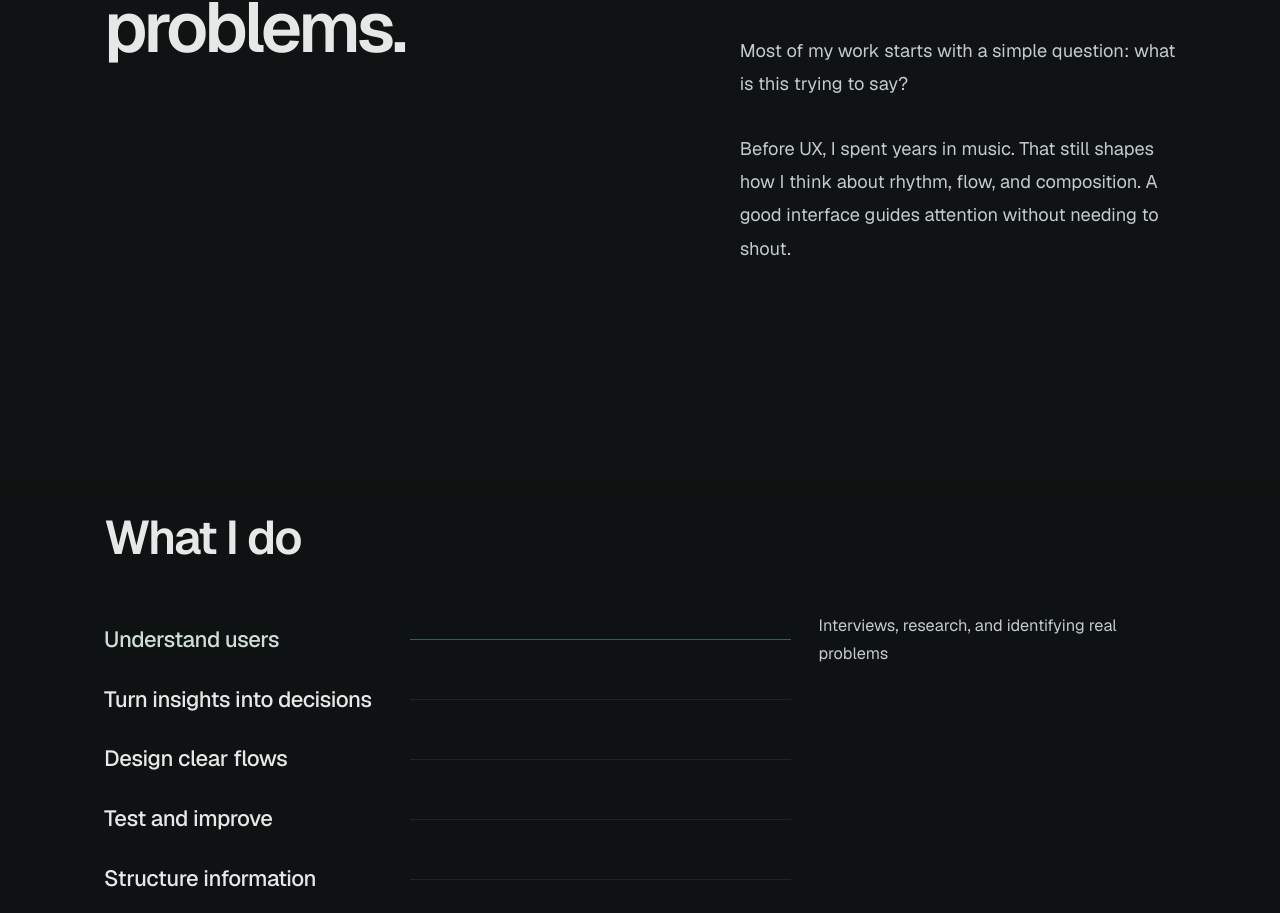
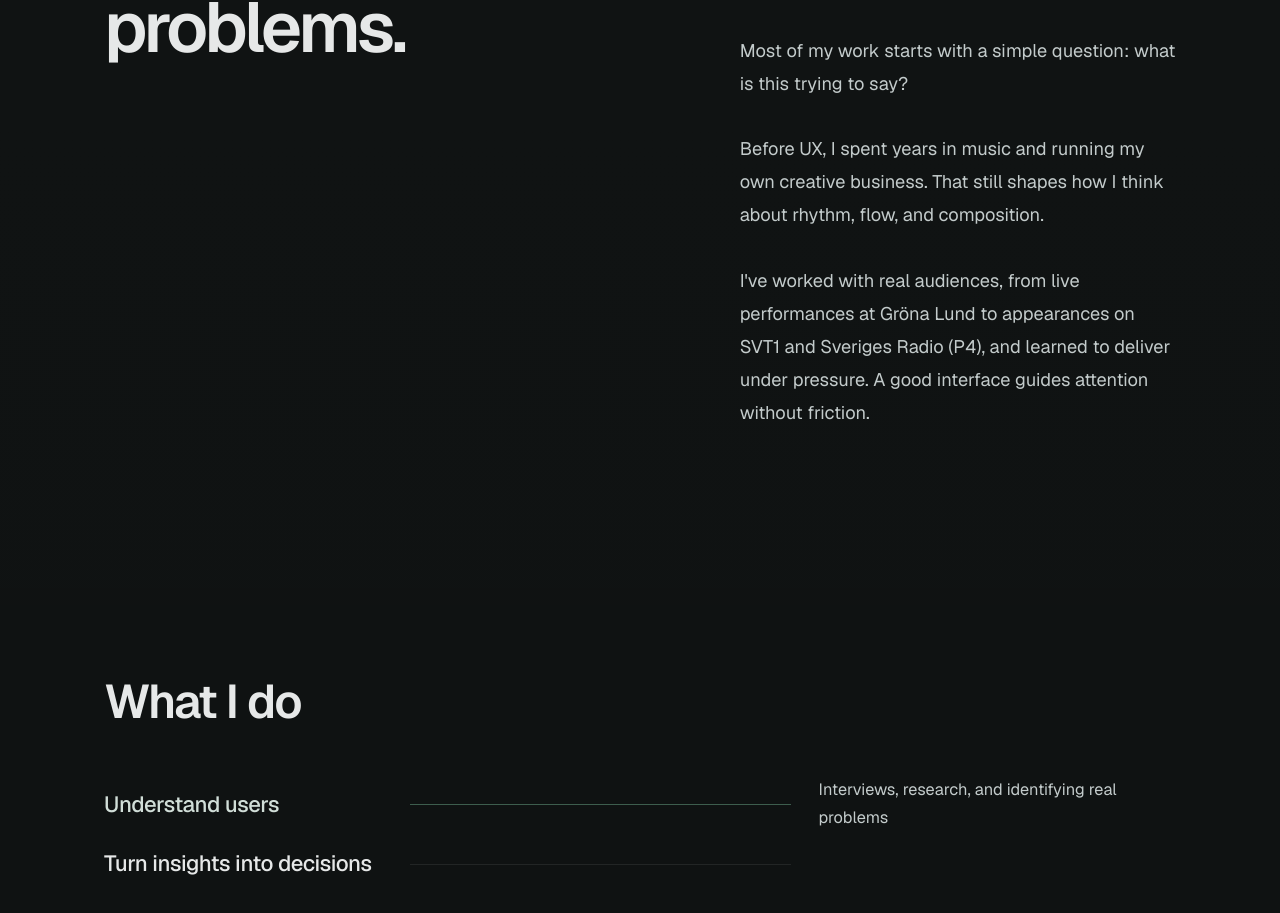
Before and after one commit to marcuswiman97/my-portfolio, a Next.js app: page / in a window 1280 px wide. Shown: the part 2354-3267 px from the top of the page. Built offline with nearby package versions, Linux system fonts and the light colour scheme.

Commit message:
Update About section with experience and background

```diff
--- a/app/page.tsx
+++ b/app/page.tsx
@@ -192,9 +192,16 @@ export default function Home() {
               </p>
 
               <p>
-                Before UX, I spent years in music. That still shapes how I think
-                about rhythm, flow, and composition. A good interface guides
-                attention without needing to shout.
+                Before UX, I spent years in music and running my own creative
+                business. That still shapes how I think about rhythm, flow, and
+                composition.
+              </p>
+
+              <p>
+                I&apos;ve worked with real audiences, from live performances at
+                Gröna Lund to appearances on SVT1 and Sveriges Radio (P4), and
+                learned to deliver under pressure. A good interface guides
+                attention without friction.
               </p>
             </div>
           </div>
```
